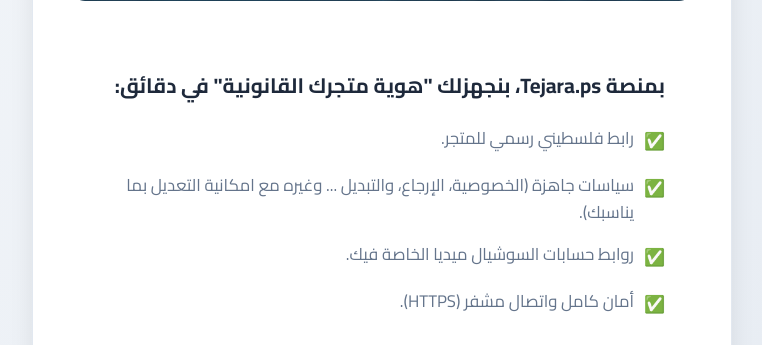
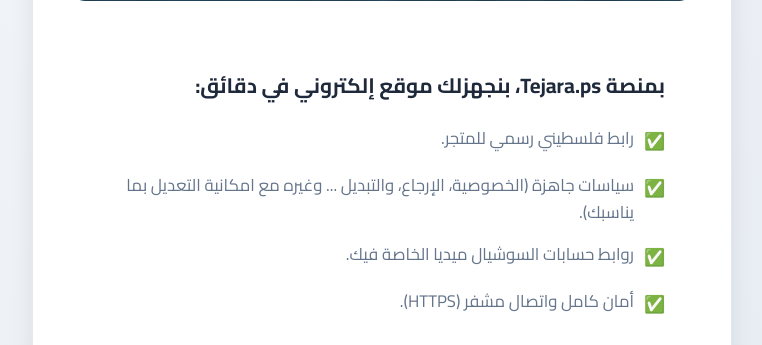
Before and after one commit to sharefm/tegara, a FastAPI app: page / in a window 1280 px wide. Shown: the part 907-1252 px from the top of the page, without its empty margins (258-1020 px from the left). Run offline with FastAPI, Linux system fonts and the light colour scheme; some libraries are stand-ins or nearby versions.

Commit message:
تغيير كلمات

```diff
--- a/templates/landing.html
+++ b/templates/landing.html
@@ -27,7 +27,7 @@
         </div>
 
         <div class="features-list" style="margin: 30px 0; background: rgba(255, 255, 255, 0.05); padding: 25px; border-radius: 12px; border: 1px solid rgba(255, 255, 255, 0.1);">
-            <h3 style="color: var(--text-light); margin-bottom: 20px; font-size: 1.3rem;">بمنصة Tejara.ps، بنجهزلك "هوية متجرك القانونية" في دقائق:</h3>
+            <h3 style="color: var(--text-light); margin-bottom: 20px; font-size: 1.3rem;">بمنصة Tejara.ps، بنجهزلك موقع إلكتروني في دقائق:</h3>
             <ul style="list-style-type: none; padding: 0; margin: 0;">
                 <li style="margin-bottom: 15px; font-size: 1.05rem; display: flex; align-items: flex-start; gap: 10px;">
                     <span>✅</span>
```
